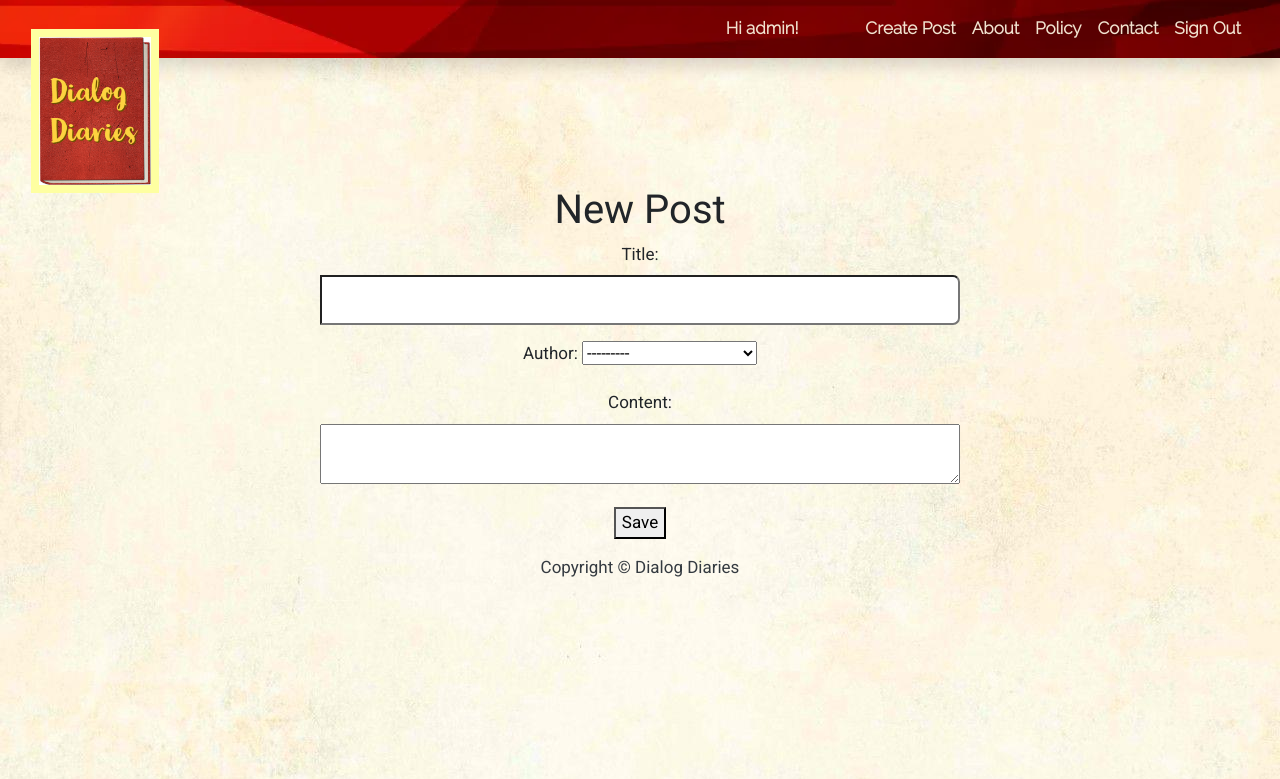
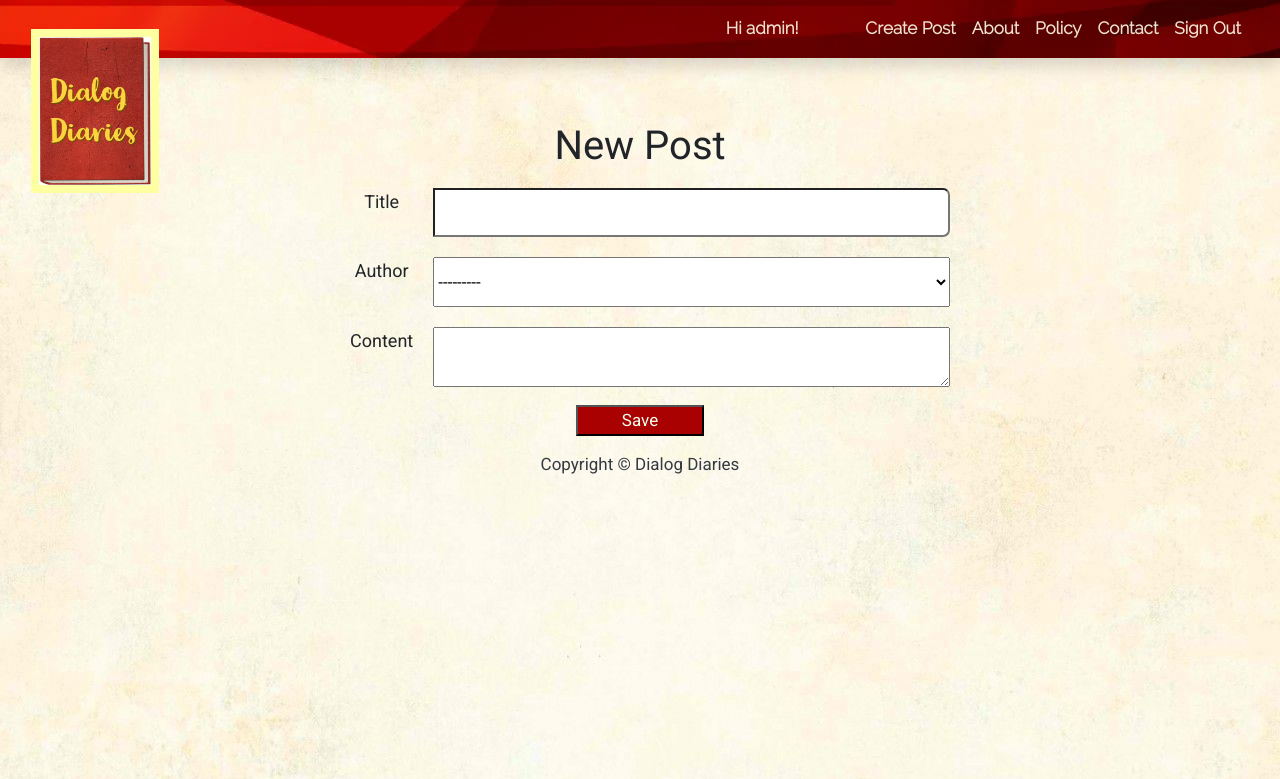
Before and after one commit to Gurpreetsingh05222/EmergingTech_Project, a Django app: page /create/ in a window 1280 px wide. Shown: the top 779 px of the page. Run offline with Django 3.2, Linux system fonts and the light colour scheme; a user stored in the database is signed in; data comes from the database, SQL or seed files in the repository; parts of the project's set-up code (start-up, migrations or seed data) failed here and were passed over; some libraries are stand-ins or nearby versions.

Commit message:
Merged files

```diff
--- a/DialogDiaries/blog/admin.py
+++ b/DialogDiaries/blog/admin.py
@@ -1,7 +1,7 @@
 from django.contrib import admin
-from .models import Post, Tag, ContactUs
-
+from .models import Post, Tag, ContactUs, Category
 
 admin.site.register(Post)
 admin.site.register(Tag)
+admin.site.register(Category)
 admin.site.register(ContactUs)
--- a/DialogDiaries/blog/forms.py
+++ b/DialogDiaries/blog/forms.py
@@ -1,5 +1,5 @@
 from django import forms
-from .models import Post, ContactUs
+from .models import Post, ContactUs, User
 
 class PostForm(forms.ModelForm):
     class Meta:
@@ -10,6 +10,11 @@
             'text': forms.Textarea(attrs={'class': 'postcontent'})
         }
 
+class UpdateForm(forms.ModelForm):
+    class Meta:
+        model = Post
+        fields = ['title', 'content']
+
 class ContactForm(forms.ModelForm):
     class Meta:
         model = ContactUs
--- a/DialogDiaries/blog/models.py
+++ b/DialogDiaries/blog/models.py
@@ -4,12 +4,21 @@
 from django.urls import reverse
 from django.utils.text import slugify
 
+class Category(models.Model):
+    name = models.CharField(max_length=40, unique=True)
+    description = models.CharField(max_length=200)
+
+    def __str__(self):
+        return self.name
+
 class Post(models.Model):
     title = models.CharField(max_length=200, unique=True)
     slug = models.SlugField(max_length=200, unique=True)
+    # category = models.ForeignKey(Category, on_delete = models.CASCADE)
     author = models.ForeignKey('auth.User', on_delete=models.CASCADE)
     updated_on = models.DateTimeField(auto_now=True)
     content = models.TextField()
+    # category = models.ForeignKey(Category, on_delete=models.CASCADE)
     created_on = models.DateTimeField(auto_now_add=True)
 
     class Meta:
@@ -31,8 +40,8 @@
     class Meta:
         ordering = ['-posted_on']
 
-    # def __str__(self):
-    #     return self.content
+    def __str__(self):
+        return self.content
 
 class Comment(models.Model):
     post = models.ForeignKey(Post, on_delete=models.CASCADE)
@@ -53,13 +62,6 @@
     def __str__(self):
         return self.name
 
-class Category(models.Model):
-    name = models.CharField(max_length=40, unique=True)
-    description = models.CharField(max_length=200)
-
-    def __str__(self):
-        return self.name
-
 class Post_Tag(models.Model):
     tag = models.ForeignKey(Tag, on_delete=models.CASCADE)
     post = models.ForeignKey(Post, on_delete=models.CASCADE)
@@ -68,12 +70,12 @@
         return self.tag
 
 
-class Post_Category(models.Model):
-    category = models.ForeignKey(Category, on_delete=models.CASCADE)
-    post = models.ForeignKey(Post, on_delete=models.CASCADE)
+# class Post_Category(models.Model):
+#     category = models.ForeignKey(Category, on_delete=models.CASCADE)
+#     post = models.ForeignKey(Post, on_delete=models.CASCADE)
 
-    def __str__(self):
-        return self.category
+    # def __str__(self):
+    #     return self.category.name
 
 
 class ContactUs(models.Model):
--- a/DialogDiaries/blog/static/js/postdetail_sidebar.js
+++ b/DialogDiaries/blog/static/js/postdetail_sidebar.js
@@ -4,7 +4,6 @@
         var slug = $('#post').val();
         var isAuthenticated = $("#is_authenticated").val();
         data = {'post_slug': slug };
-        debugger;
         if(isAuthenticated == "True"){
             $.ajax({
               type: "POST",
@@ -19,7 +18,7 @@
             });
         }
         else{
-            window.location.href = "sign-in.html?next=" + window.location.pathname;
+            window.location.href = "sign-in.html?next=" + $(this).data('url') + '&post='+ slug;
         }
     });
 });
--- a/DialogDiaries/blog/urls.py
+++ b/DialogDiaries/blog/urls.py
@@ -4,6 +4,7 @@
 urlpatterns = [
     path('', views.GetAllPosts.as_view(), name='home'),
     path('contactus/', views.ContactView.as_view(), name = 'contact'),
+    path('about/', views.about, name = 'about'),
     path('create/', views.CreatePostView.as_view(), name='post_new'),
     path('sign-in/authenticate/', views.GetUserView.LogInUser, name='authenticate'),
     re_path('sign-in', views.GetSignIn.as_view(), name='sign_in'),
@@ -13,4 +14,5 @@
     #path('sign-in/authenticate/', views.GetUserView.LogInUser, name='sign_in'),
     path('<slug:slug>/', views.GetPostDetails.PostDetails, name='post_detail'),
     path('post/<pk>/remove/', views.post_remove, name='post_remove'),
+    path('post/edit/<pk>', views.UpdatePostView.as_view(), name='update_post')
 ]
--- a/DialogDiaries/blog/views.py
+++ b/DialogDiaries/blog/views.py
@@ -65,6 +65,10 @@
 @csrf_exempt
 class GetUserView(generic.TemplateView):
     def LogInUser(request):
+        next = request.POST.get('next', '')
+        post = request.POST.get('post', '')
+        print(next)
+        print(post)
         username = request.POST.get('username')
         password = request.POST.get('password1')
         email = request.POST.get('email')
@@ -72,6 +76,9 @@
         user = authenticate(request, username=username, password=password)
         if user is not None:
             login(request, user)
+            if next is not None and next != '':
+                return redirect(next, {'post' : post })
+
             return redirect('/', {'post_list': Post.objects.order_by('-created_on')})
         else:
             template = loader.get_template('sign_in.html')
@@ -84,12 +91,18 @@
                     print(user)
                     if user is not None:
                         context = {'register_success': 'Registered successfully! Log in now!'}
+                        if next is not None and next != '':
+                            return redirect(next, {'post' : post })
                     else:
                         context = {'register_error': 'Invalid details! Unable to sign up!'}
                 else:
                     context = {'register_error': 'Invalid details! Unable to sign up!'}
             else:
                 context = {'login_error': 'Username or Password is invalid!'}
+
+            context["next"] = next
+            context["post"] = post
+            print(context)
             return HttpResponse(template.render(context, request))
 
     def LogOut(request):
--- a/DialogDiaries/templates/base.html
+++ b/DialogDiaries/templates/base.html
@@ -48,7 +48,7 @@
                         {% endif %}
 
                         <li class="nav-item text-black">
-                            <a class="nav-link text-black font-weight-bold" href="/about_us">About</a>
+                            <a class="nav-link text-black font-weight-bold" href="/about">About</a>
                         </li>
                         <li class="nav-item text-black">
                             <a class="nav-link text-black font-weight-bold" href="#">Policy</a>
--- a/DialogDiaries/templates/index.html
+++ b/DialogDiaries/templates/index.html
@@ -23,9 +23,10 @@
             <div class="card mb-4">
                 <div class="card-body">
                     <h2 class="card-title">{{ post.title }}</h2>
-                    <p class="card-text text-muted h6">{{ post.author }} | {{ post.created_on}} </p>
+                    <p class="card-text text-muted h6">{{ post.author }} | {{ post.created_on}}</p>
                     <p class="card-text">{{post.content|slice:":200" }}</p>
                     <a href="{% url 'post_detail' post.slug  %}" class="btn btn-primary">Read More &rarr;</a>
+                    <p class="card-text text-muted h6">Updated on - {{ post.updated_on }}</p>
                 </div>
             </div>
             {% endfor %}
--- a/DialogDiaries/templates/post_detail.html
+++ b/DialogDiaries/templates/post_detail.html
@@ -7,6 +7,7 @@
         <h1>{% block title %} {{ post.title }} {% endblock title %}</h1>
         <p class=" text-muted">{{ post.author }} | {{ post.created_on }}</p>
         <p class="card-text ">{{ post.content | safe }}</p>
+        <a class="btn btn-primary" href="{% url 'update_post' pk=post.pk%}">Edit Post</a>
         <a class="btn btn-danger" href="{% url 'post_remove' pk=post.pk %}">Delete Post</a>
       </div>
     </div>
--- a/DialogDiaries/templates/post_form.html
+++ b/DialogDiaries/templates/post_form.html
@@ -1,11 +1,65 @@
 {% extends "base.html" %}
 {% block content %}
+<style>
+    .form-div{
+        margin-top: 5%;
+        text-align: center;
+        width: 100%;
+
+    }
+    .title,.author,.content{
+        width: 100%;
+        display: flex;
+        /* background-color: #F7F7F7; */
+        padding: 10px;
+    }
+
+    label
+    {
+        width: 20%;
+        font-size: large;
+    }
+    span{
+        width: 100%;
+    }
+    button
+    {
+        background-color: #A90101;
+        width: 20%;
+        height: 10%;
+        color:honeydew ;
+    }
+
+    textarea
+    {
+        width: 90%;
+        height: 80px;
+    }
+
+    select{
+        width: 100% ;
+        height: 50px;
+    }
+
+</style>
 
 <div class="form-div">
     <h1>New Post</h1>
     <form class="post-form" method="POST">
         {% csrf_token %}
-        {{ form.as_p }}
+        <div class="title">
+            <label for="title">Title</label>
+            <span>{{ form.title }}</span>
+        </div>
+        <div class="author">
+            <label for="author">Author</label>
+            <span>{{ form.author }}</span>
+        </div>
+        <div class="content">
+            <label for="content">Content</label>
+            <span>{{ form.content }}</span>
+        </div>
+        <!-- {{ form.as_p }} -->
         <button type="submit" name="button">Save</button>
     </form>
 </div>
--- a/DialogDiaries/templates/sign_in.html
+++ b/DialogDiaries/templates/sign_in.html
@@ -42,10 +42,8 @@
                             <i class="fa fa-envelope icon"></i>
                             <input class="input-field" type="text" placeholder="Email" name="email">
                         </div>
-
-
                         <div class="btn-area">
-                            <button class="btn btn-login">Login</button>
+                            <button type="button" class="btn btn-login">Login</button>
                             <button type="button" class="btn btn-register">Register</button>
                         </div>
                         <div class="isa_error validation-error">
@@ -66,6 +64,8 @@
                             <i class="fa fa-check"></i>{{register_success}}
                         </div>
                         {% endif %}
+                        <input type="hidden" id="next" name="next" value={{next}}>
+                        <input type="hidden" id="post" name="post" value= {{post}}>
                     </form>
                 </div>
             </div>
```
Also changed, not shown: DialogDiaries/blog/static/js/sign_in.js (+35 -1 lines).
